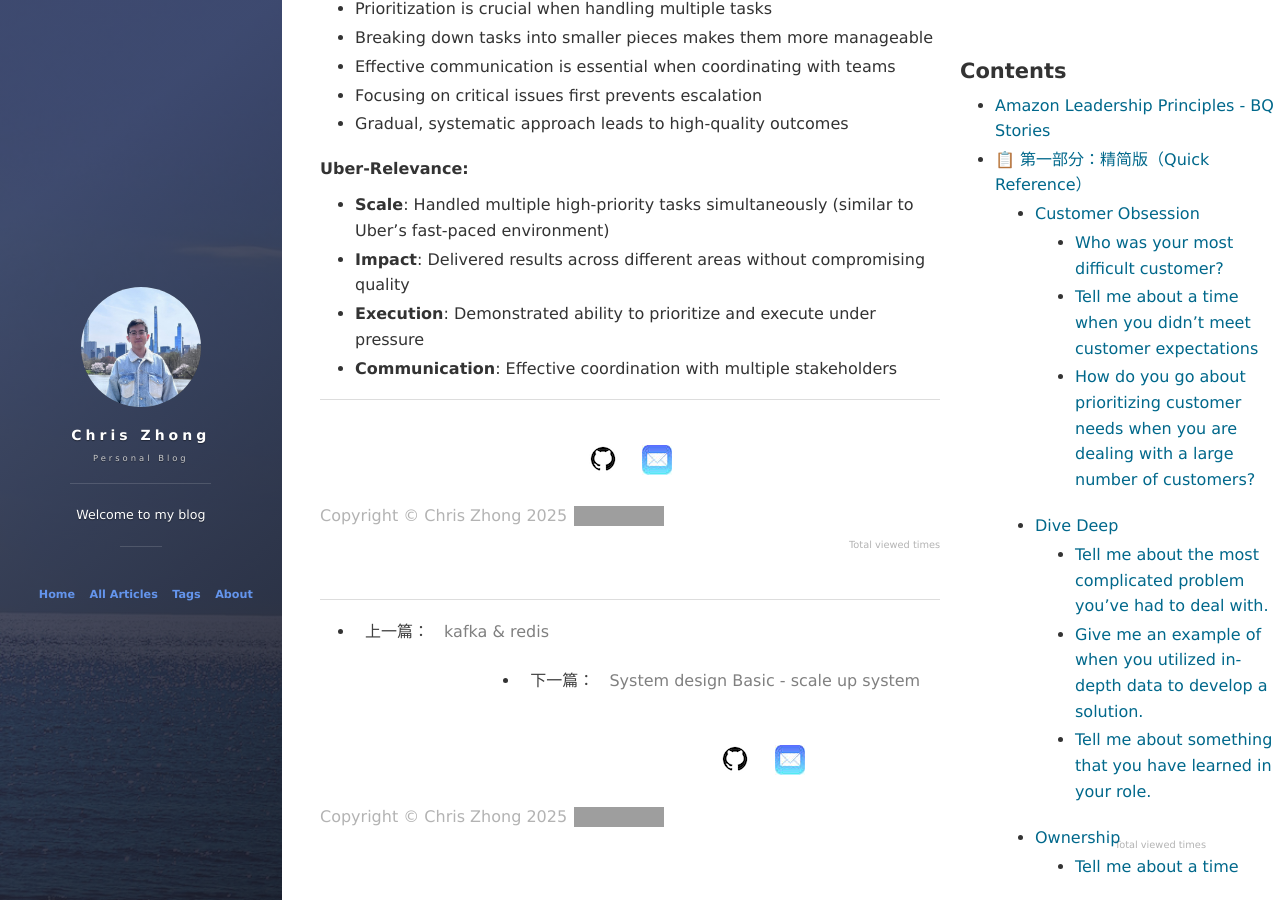
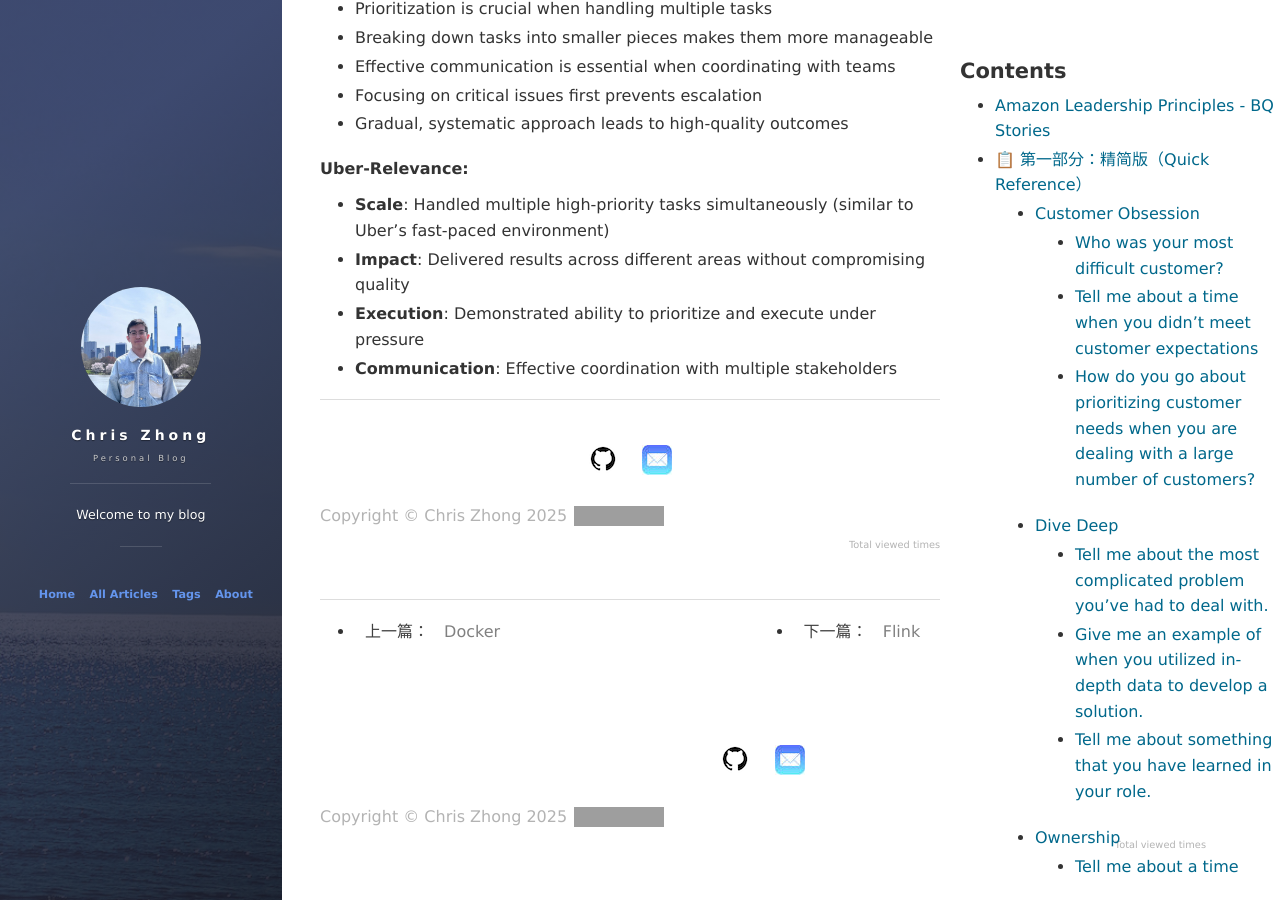
Before and after one commit to ChrisZZhong/chriszzhong.github.io, a Jekyll site: the page built from _posts/2024-05-03-BQ.md, in a window 1280 px wide and 900 px high, scrolled down 36781 px. Built offline with Jekyll 4.4.1, drawn with Linux system fonts in a browser that asks for light colours; nearby versions of some CDN libraries; our own code applies the rules of GitHub Pages for plain Markdown files; comment, search, counter and statistics services are not loaded; some of the changed lines change nothing that is shown; some of the changed text lies outside the part shown; grey boxes are pictures that could not be loaded.

Commit message:
add new BQ

```diff
--- a/_posts/2024-05-03-BQ.md
+++ b/_posts/2024-05-03-BQ.md
@@ -1,3 +1,11 @@
+---
+layout: post
+title: "intro"
+date: 2022-05-22
+description: "BQ"
+tag: Interviews
+---
+
 # Amazon Leadership Principles - BQ Stories
 
 > **Note**: All stories are structured using STAR format (Situation, Task, Action, Result) and optimized for Uber-style interviews emphasizing scale, impact, and data-driven decisions.
```
